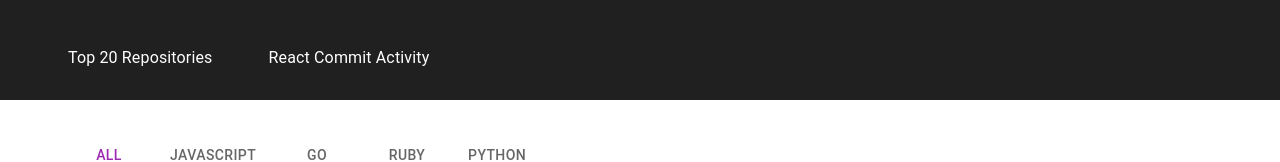
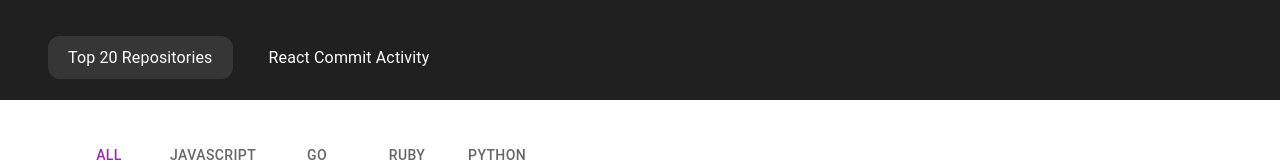
Before and after one commit to ArnoldoCortez/Data-Analysis-using-Github-API, a React (Vite) app: page / in a window 1280 px wide. Shown: the top 162 px of the page. Built offline with nearby package versions, Linux system fonts and the light colour scheme; no server answers.

Commit message:
show when nav link is active

```diff
--- a/src/components/Navbar/Navbar.scss
+++ b/src/components/Navbar/Navbar.scss
@@ -81,6 +81,10 @@
             border-radius: 12px;
             transition: 0.3s ease all;
 
+            &.active {
+              background: rgba(#fff, 0.1);
+            }
+
             &:hover {
               background: rgba(#fff, 0.1);
             }
--- a/src/components/Navbar/Navbar.tsx
+++ b/src/components/Navbar/Navbar.tsx
@@ -1,7 +1,7 @@
 import { useEffect, useState } from 'react'
 import { BiMenuAltRight } from 'react-icons/bi'
 import { AiOutlineClose } from 'react-icons/ai'
-import { Link } from 'react-router-dom'
+import { NavLink } from 'react-router-dom'
 import './navbar.scss'
 
 function Navbar(): JSX.Element {
@@ -44,10 +44,14 @@
         >
           <ul>
             <li>
-              <Link to='/'>Top 20 Repositories</Link>
+              <NavLink to='/' className={({ isActive }) => (isActive ? 'active' : '')}>
+                Top 20 Repositories
+              </NavLink>
             </li>
             <li>
-              <Link to='/react-commits'>React Commit Activity</Link>
+              <NavLink to='/react-commits' className={({ isActive }) => (isActive ? 'active' : '')}>
+                React Commit Activity
+              </NavLink>
             </li>
           </ul>
         </nav>
```
